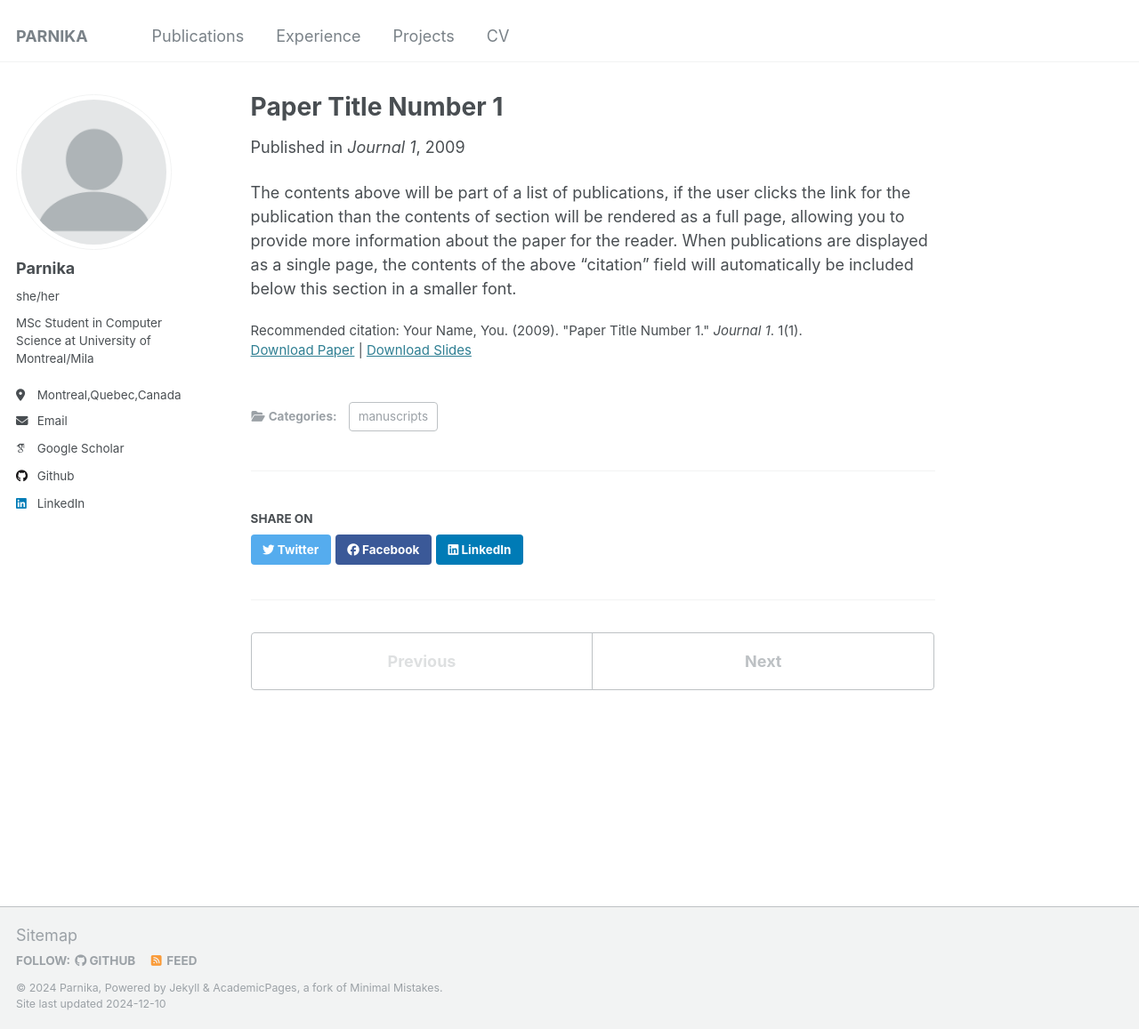
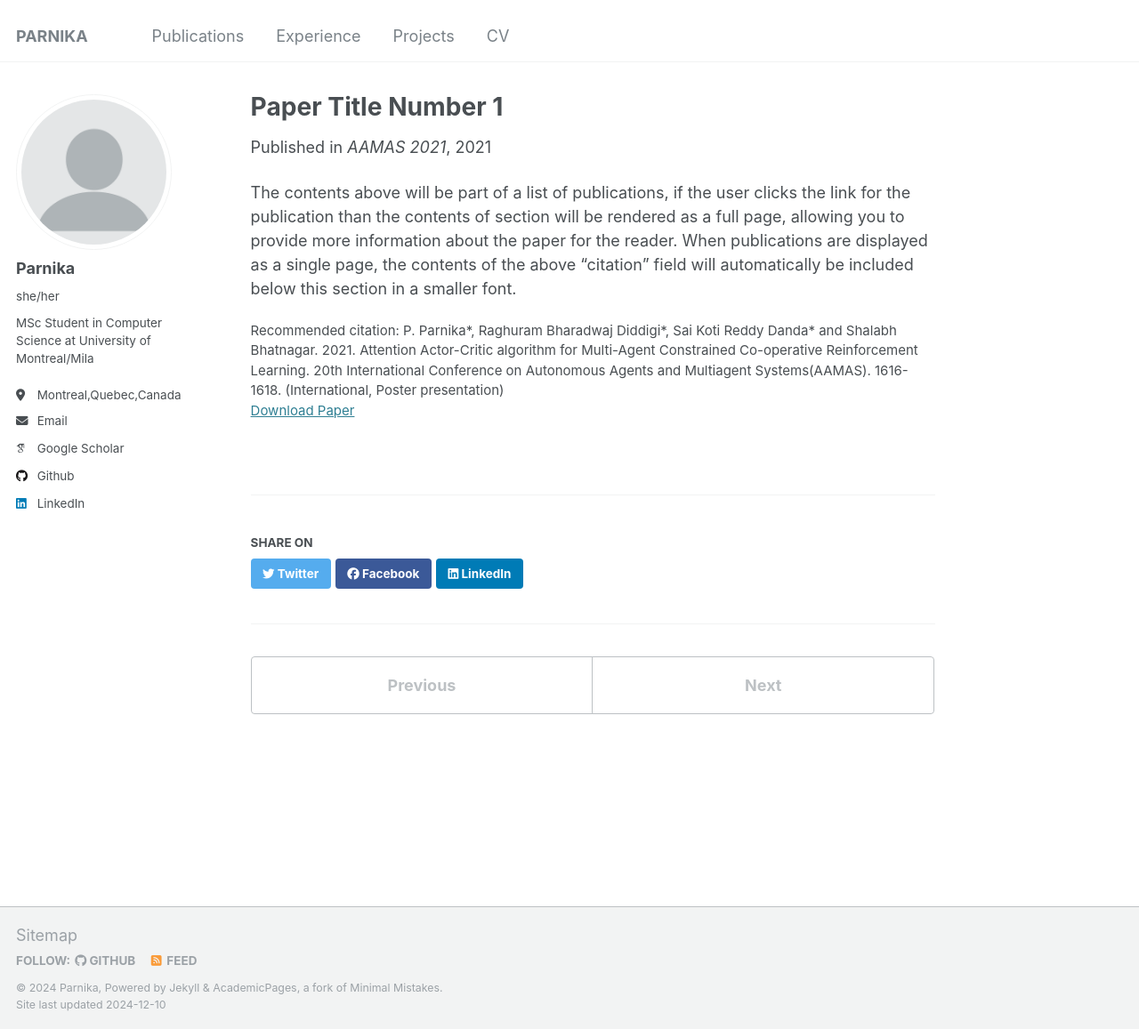
Before and after one commit to parnika31/parnika31.github.io, a Jekyll site: the page built from _publications/2009-10-01-paper-title-number-1.md, in a window 1280 px wide and 1157 px high. Shown: the whole window at 89% size. Built offline with Jekyll 4.4.1, drawn with Linux system fonts in a browser that asks for light colours; some web fonts are replaced.

Commit message:
Update 2009-10-01-paper-title-number-1.md

```diff
--- a/_publications/2009-10-01-paper-title-number-1.md
+++ b/_publications/2009-10-01-paper-title-number-1.md
@@ -1,14 +1,12 @@
 ---
 title: "Paper Title Number 1"
 collection: publications
-category: manuscripts
-permalink: /publication/2009-10-01-paper-title-number-1
-excerpt: 'This paper is about the number 1. The number 2 is left for future work.'
-date: 2009-10-01
-venue: 'Journal 1'
-slidesurl: 'http://academicpages.github.io/files/slides1.pdf'
-paperurl: 'http://academicpages.github.io/files/paper1.pdf'
-citation: 'Your Name, You. (2009). &quot;Paper Title Number 1.&quot; <i>Journal 1</i>. 1(1).'
+excerpt: ''
+date: 2021-05-03
+venue: 'AAMAS 2021'
+paperurl: 'https://arxiv.org/pdf/2101.02349'
+imgurl: 'CooperativeNavigation.png'
+citation: 'P. Parnika*, Raghuram Bharadwaj Diddigi*, Sai Koti Reddy Danda* and Shalabh Bhatnagar. 2021. Attention Actor-Critic algorithm for Multi-Agent Constrained Co-operative Reinforcement Learning. 20th International Conference on Autonomous Agents and Multiagent Systems(AAMAS). 1616-1618. (International, Poster presentation)'
 ---
 
 The contents above will be part of a list of publications, if the user clicks the link for the publication than the contents of section will be rendered as a full page, allowing you to provide more information about the paper for the reader. When publications are displayed as a single page, the contents of the above "citation" field will automatically be included below this section in a smaller font.
```
